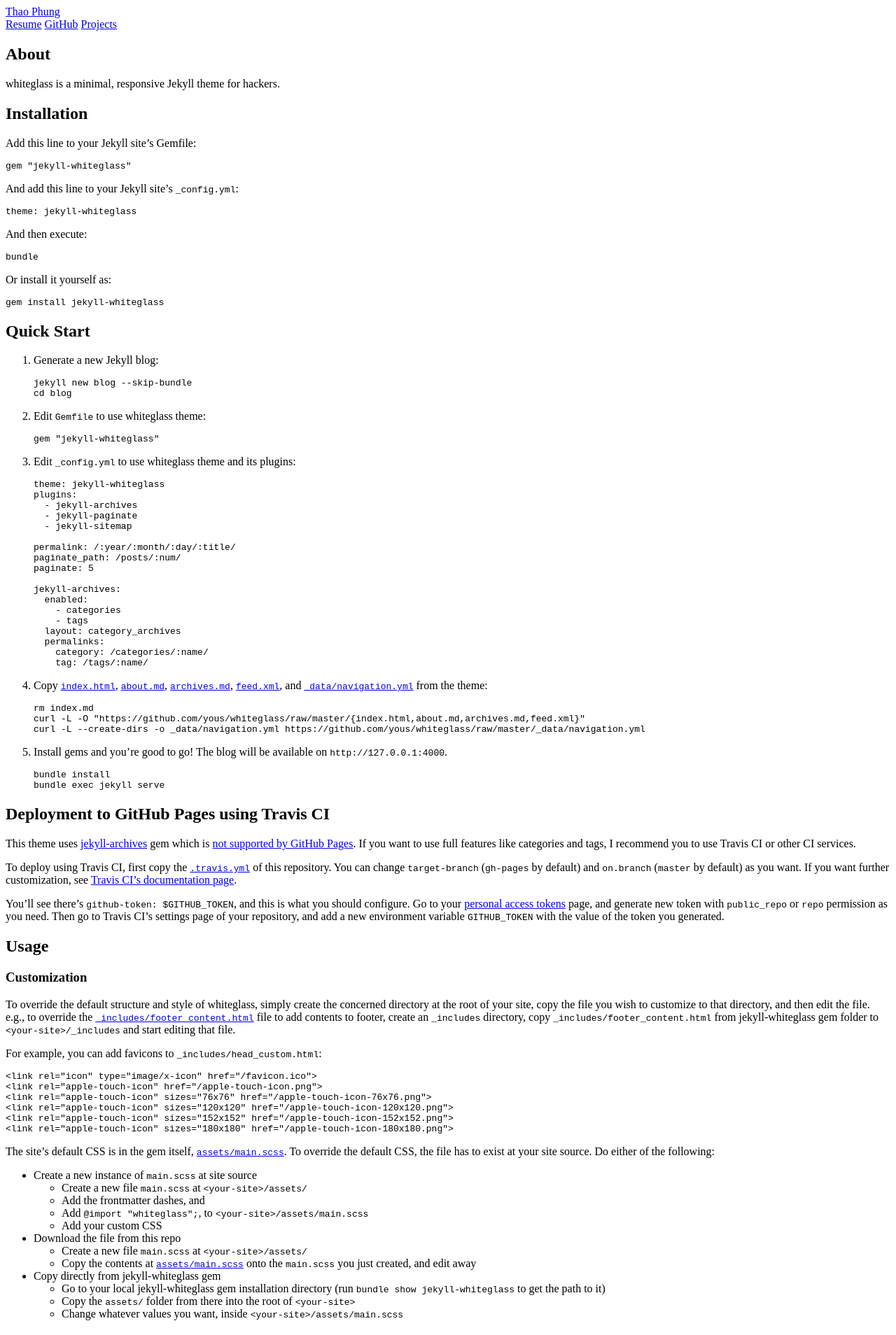
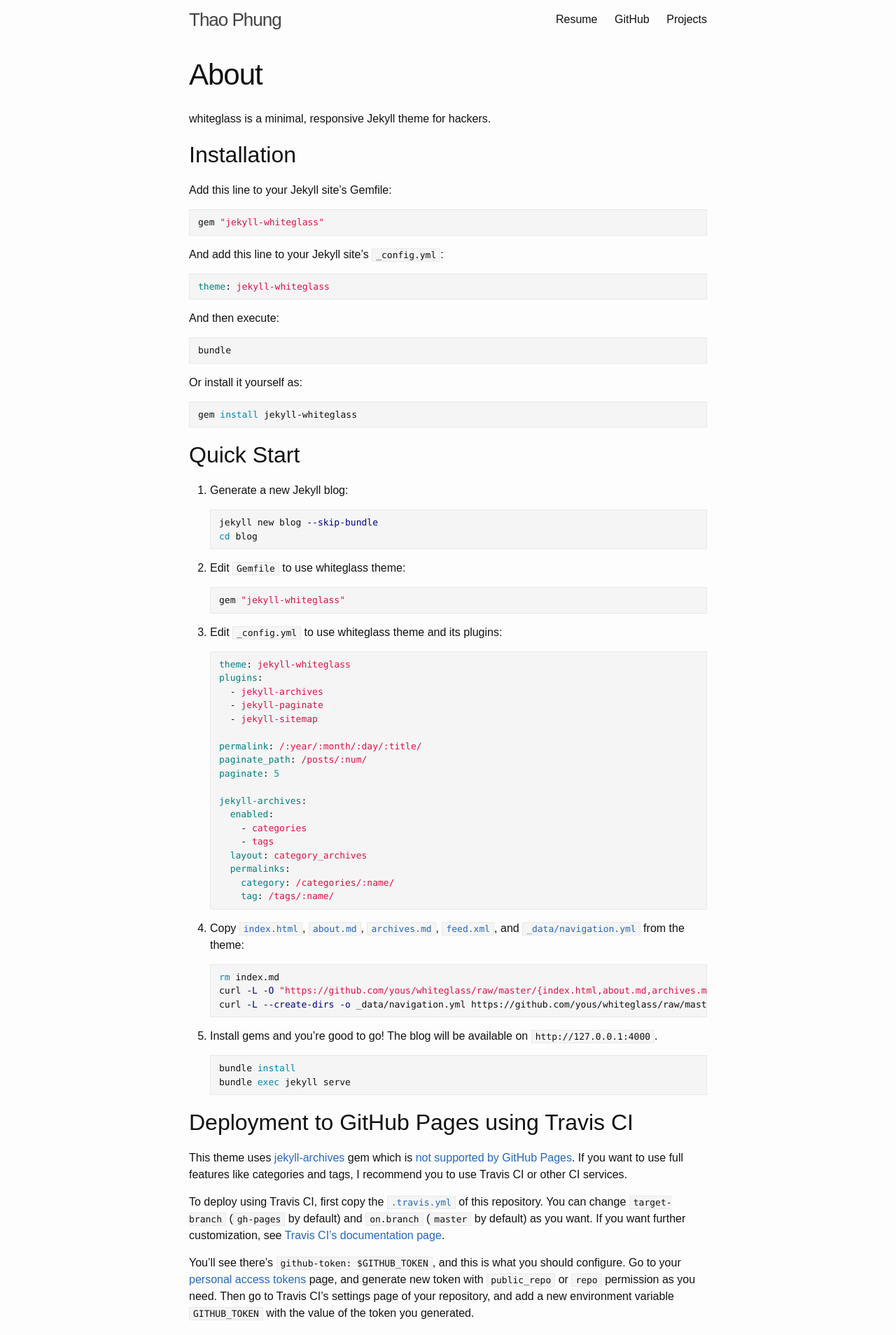
Before and after one commit to thaophung/thaophung.github.io, a Jekyll site: the page built from about.md, in a window 1280 px wide. Shown: the top 1908 px of the page at 70% size. Built offline with Jekyll 4.4.1, drawn with Linux system fonts in a browser that asks for light colours; comment, search, counter and statistics services are not loaded.

Commit message:
add assets

```diff
--- a/_config.yml
+++ b/_config.yml
@@ -20,7 +20,7 @@
 baseurl: "" # the subpath of your site, e.g. /blog
 url: "https://thaophung.github.io" # the base hostname & protocol for your site, e.g. http://example.com
 #twitter_username: blancemorris
-github_username:  thaopohung
+github_username:  thaophung
 author: Thao Phung
 
 # Build settings
@@ -45,10 +45,10 @@
 jekyll-archives:
   enabled:
     - categories
-    - tags
+      #- tags
   layout: category_archives
   permalinks:
     category: /categories/:name/
-    tag: /tags/:name
+    #tag: /tags/:name
 
 comments: false
--- /dev/null
+++ b/_sass/whiteglass.scss
@@ -0,0 +1,47 @@
+// Define defaults for each variable.
+$base-font-family: Bitter, "Apple SD Gothic Neo", "Noto Sans", "Source Han Sans", "Noto Sans CJK JP", "Source Han Sans JP", "Noto Sans CJK KR", "Source Han Sans KR", NanumBarunGothic, AppleGothic, "Malgun Gothic", Dotum, sans-serif !default;
+$monospace-font-family: Monaco, Menlo, Consolas, "Courier New", DotumChe, monospace !default;
+$base-font-size:   16px !default;
+$base-font-weight: 400 !default;
+$small-font-size:  $base-font-size * 0.875 !default;
+$base-line-height: 1.5 !default;
+
+$spacing-unit:     30px !default;
+
+$text-color:       #111 !default;
+$background-color: #fdfdfd !default;
+$brand-color:      #2568ba !default;
+
+$grey-color:       #828282 !default;
+$grey-color-light: lighten($grey-color, 40%) !default;
+$grey-color-dark:  darken($grey-color, 25%) !default;
+
+// Width of the content area
+$content-width:    800px !default;
+
+$on-palm:          600px !default;
+$on-laptop:        800px !default;
+
+
+
+// Use media queries like this:
+// @include media-query($on-palm) {
+//   .wrapper {
+//     padding-right: $spacing-unit / 2;
+//     padding-left: $spacing-unit / 2;
+//   }
+// }
+@mixin media-query($device) {
+  @media screen and (max-width: $device) {
+    @content;
+  }
+}
+
+
+
+// Import partials.
+@import
+  "whiteglass/base",
+  "whiteglass/layout",
+  "whiteglass/syntax-highlighting"
+;
--- /dev/null
+++ b/_sass/whiteglass/_base.scss
@@ -0,0 +1,201 @@
+/**
+ * Reset some basic elements
+ */
+body, h1, h2, h3, h4, h5, h6,
+p, blockquote, pre, hr,
+dl, dd, ol, ul, figure {
+  margin: 0;
+  padding: 0;
+}
+
+
+
+/**
+ * Basic styling
+ */
+body {
+  font: $base-font-weight #{$base-font-size}/#{$base-line-height} $base-font-family;
+  color: $text-color;
+  background-color: $background-color;
+  -webkit-text-size-adjust: 100%;
+  -webkit-font-feature-settings: "kern" 1;
+     -moz-font-feature-settings: "kern" 1;
+       -o-font-feature-settings: "kern" 1;
+          font-feature-settings: "kern" 1;
+  font-kerning: normal;
+}
+
+
+
+/**
+ * Set `margin-bottom` to maintain vertical rhythm
+ */
+h1, h2, h3, h4, h5, h6,
+p, blockquote, pre,
+ul, ol, dl, figure,
+%vertical-rhythm {
+  margin-bottom: $spacing-unit / 2;
+}
+
+
+
+/**
+ * Images
+ */
+img {
+  max-width: 100%;
+  vertical-align: middle;
+}
+
+
+
+/**
+ * Figures
+ */
+figure > img {
+  display: block;
+}
+
+figcaption {
+  font-size: $small-font-size;
+}
+
+
+
+/**
+ * Lists
+ */
+ul, ol {
+  margin-left: $spacing-unit;
+}
+
+li {
+  > ul,
+  > ol {
+    margin-bottom: 0;
+  }
+}
+
+
+
+/**
+ * Headings
+ */
+h1, h2, h3, h4, h5, h6 {
+  font-weight: $base-font-weight;
+
+  code {
+    font-size: inherit;
+  }
+}
+
+
+
+/**
+ * Links
+ */
+a {
+  color: $brand-color;
+  text-decoration: none;
+
+  &:visited {
+    color: darken($brand-color, 10%);
+  }
+
+  &:hover {
+    color: $text-color;
+    text-decoration: underline;
+  }
+}
+
+
+
+/**
+ * Blockquotes
+ */
+blockquote {
+  color: $grey-color;
+  border-left: 4px solid $grey-color-light;
+  padding-left: $spacing-unit / 2;
+  font-size: 18px;
+  letter-spacing: -1px;
+  font-style: italic;
+
+  > :last-child {
+    margin-bottom: 0;
+  }
+}
+
+
+
+/**
+ * Rules
+ */
+hr {
+  height: 4px;
+  margin: $spacing-unit / 2 0;
+  border: 0;
+  background-color: $grey-color-light;
+}
+
+
+
+/**
+ * Code formatting
+ */
+pre,
+code {
+  font-family: $monospace-font-family;
+  font-size: 13px;
+  border: 1px solid $grey-color-light;
+  border-radius: 0;
+  background-color: lighten($grey-color-light, 5%);
+}
+
+code {
+  padding: 1px 5px;
+}
+
+pre {
+  padding: 8px 12px;
+  overflow-x: auto;
+
+  > code {
+    border: 0;
+    padding-right: 0;
+    padding-left: 0;
+  }
+}
+
+
+
+/**
+ * Wrapper
+ */
+.wrapper {
+  max-width: -webkit-calc(#{$content-width} - (#{$spacing-unit} * 2));
+  max-width:         calc(#{$content-width} - (#{$spacing-unit} * 2));
+  margin-right: auto;
+  margin-left: auto;
+  padding-right: $spacing-unit;
+  padding-left: $spacing-unit;
+  @extend %clearfix;
+
+  @include media-query($on-laptop) {
+    max-width: -webkit-calc(#{$content-width} - (#{$spacing-unit}));
+    max-width:         calc(#{$content-width} - (#{$spacing-unit}));
+    padding-right: $spacing-unit / 2;
+    padding-left: $spacing-unit / 2;
+  }
+}
+
+
+
+/**
+ * Clearfix
+ */
+%clearfix:after {
+  content: "";
+  display: table;
+  clear: both;
+}
--- /dev/null
+++ b/_sass/whiteglass/_layout.scss
@@ -0,0 +1,218 @@
+/**
+ * Site header
+ */
+.site-header {
+  min-height: 56px;
+
+  // Positioning context for the mobile navigation icon
+  position: relative;
+}
+
+.site-title {
+  font-size: 26px;
+  font-weight: 300;
+  line-height: 56px;
+  letter-spacing: -1px;
+  margin-bottom: 0;
+  float: left;
+
+  &,
+  &:visited {
+    color: $grey-color-dark;
+  }
+}
+
+.site-nav {
+  float: right;
+  line-height: 56px;
+
+  .page-link {
+    color: $text-color;
+    line-height: $base-line-height;
+
+    // Gaps between nav items, but not on the last one
+    &:not(:last-child) {
+      margin-right: 20px;
+    }
+  }
+
+  @include media-query($on-palm) {
+    .page-link {
+      padding: 20px 0;
+
+      &:not(:last-child) {
+        margin-right: 0;
+      }
+      margin-left: 20px;
+    }
+  }
+}
+
+
+
+/**
+ * Site footer
+ */
+.site-footer {
+  padding: $spacing-unit 0;
+  font-size: 15px;
+  color: $grey-color;
+  text-align: center;
+}
+
+
+
+/**
+ * Page content
+ */
+.page-content {
+  padding: $spacing-unit 0;
+}
+
+.page-heading {
+  font-size: 20px;
+}
+
+.post-list {
+  margin-left: 0;
+  list-style: none;
+
+  .post-link:hover {
+    text-decoration: none;
+  }
+
+  > li {
+    margin-bottom: $spacing-unit * 2;
+
+    &:not(:first-child) {
+      border-top: 4px solid $grey-color-light;
+      padding-top: $spacing-unit * 2;
+    }
+  }
+}
+
+.post-archives {
+  margin-left: 0;
+  list-style: none;
+
+  .post-link {
+    font-size: 24px;
+  }
+
+  > li {
+    margin-bottom: $spacing-unit;
+  }
+}
+
+.post-meta {
+  font-size: $small-font-size;
+  color: $grey-color;
+}
+
+.post-link {
+  &,
+  &:visited {
+    color: $text-color;
+  }
+
+  &:hover {
+    color: $brand-color;
+  }
+}
+
+.post-continue {
+  a {
+    padding: 8px 15px;
+    text-decoration: none;
+
+    &,
+    &:visited {
+      color: $grey-color;
+      background-color: $grey-color-light;
+    }
+
+    &:hover {
+      color: white;
+      background-color: $brand-color;
+    }
+  }
+}
+
+
+
+/**
+ * Posts
+ */
+.post-header {
+  margin-bottom: $spacing-unit;
+}
+
+.post-title {
+  font-size: 42px;
+  letter-spacing: -1px;
+  line-height: 1;
+
+  @include media-query($on-laptop) {
+    font-size: 36px;
+  }
+}
+
+.post-content {
+  margin-bottom: $spacing-unit;
+
+  h2 {
+    font-size: 32px;
+
+    @include media-query($on-laptop) {
+      font-size: 28px;
+    }
+  }
+
+  h3 {
+    font-size: 26px;
+
+    @include media-query($on-laptop) {
+      font-size: 22px;
+    }
+  }
+
+  h4 {
+    font-size: 20px;
+
+    @include media-query($on-laptop) {
+      font-size: 18px;
+    }
+  }
+}
+
+
+
+/**
+ * Pagination
+ */
+.pagination {
+  padding: $spacing-unit / 2 0;
+  border-top: 1px solid $grey-color-light;
+  border-bottom: 1px solid $grey-color-light;
+  text-align: center;
+  @extend %clearfix;
+
+  a {
+    &,
+    &:visited {
+      color: $grey-color;
+    }
+
+    &:hover {
+      color: $brand-color;
+    }
+  }
+
+  .previous {
+    float: left;
+  }
+
+  .next {
+    float: right;
+  }
+}
--- /dev/null
+++ b/_sass/whiteglass/_syntax-highlighting.scss
@@ -0,0 +1,71 @@
+/**
+ * Syntax highlighting styles
+ */
+.highlight {
+  background-color: lighten($grey-color-light, 5%);
+  @extend %vertical-rhythm;
+
+  .highlighter-rouge & {
+    background-color: lighten($grey-color-light, 5%);
+  }
+
+  .c     { color: #998; font-style: italic } // Comment
+  .err   { color: #a61717; background-color: #e3d2d2 } // Error
+  .k     { font-weight: bold } // Keyword
+  .o     { font-weight: bold } // Operator
+  .cm    { color: #998; font-style: italic } // Comment.Multiline
+  .cp    { color: #999; font-weight: bold } // Comment.Preproc
+  .c1    { color: #998; font-style: italic } // Comment.Single
+  .cs    { color: #999; font-weight: bold; font-style: italic } // Comment.Special
+  .gd    { color: #000; background-color: #fdd } // Generic.Deleted
+  .gd .x { color: #000; background-color: #faa } // Generic.Deleted.Specific
+  .ge    { font-style: italic } // Generic.Emph
+  .gr    { color: #a00 } // Generic.Error
+  .gh    { color: #999 } // Generic.Heading
+  .gi    { color: #000; background-color: #dfd } // Generic.Inserted
+  .gi .x { color: #000; background-color: #afa } // Generic.Inserted.Specific
+  .go    { color: #888 } // Generic.Output
+  .gp    { color: #555 } // Generic.Prompt
+  .gs    { font-weight: bold } // Generic.Strong
+  .gu    { color: #aaa } // Generic.Subheading
+  .gt    { color: #a00 } // Generic.Traceback
+  .kc    { font-weight: bold } // Keyword.Constant
+  .kd    { font-weight: bold } // Keyword.Declaration
+  .kp    { font-weight: bold } // Keyword.Pseudo
+  .kr    { font-weight: bold } // Keyword.Reserved
+  .kt    { color: #458; font-weight: bold } // Keyword.Type
+  .m     { color: #099 } // Literal.Number
+  .s     { color: #d14 } // Literal.String
+  .na    { color: #008080 } // Name.Attribute
+  .nb    { color: #0086B3 } // Name.Builtin
+  .nc    { color: #458; font-weight: bold } // Name.Class
+  .no    { color: #008080 } // Name.Constant
+  .ni    { color: #800080 } // Name.Entity
+  .ne    { color: #900; font-weight: bold } // Name.Exception
+  .nf    { color: #900; font-weight: bold } // Name.Function
+  .nn    { color: #555 } // Name.Namespace
+  .nt    { color: #000080 } // Name.Tag
+  .nv    { color: #008080 } // Name.Variable
+  .ow    { font-weight: bold } // Operator.Word
+  .w     { color: #bbb } // Text.Whitespace
+  .mf    { color: #099 } // Literal.Number.Float
+  .mh    { color: #099 } // Literal.Number.Hex
+  .mi    { color: #099 } // Literal.Number.Integer
+  .mo    { color: #099 } // Literal.Number.Oct
+  .sb    { color: #d14 } // Literal.String.Backtick
+  .sc    { color: #d14 } // Literal.String.Char
+  .sd    { color: #d14 } // Literal.String.Doc
+  .s2    { color: #d14 } // Literal.String.Double
+  .se    { color: #d14 } // Literal.String.Escape
+  .sh    { color: #d14 } // Literal.String.Heredoc
+  .si    { color: #d14 } // Literal.String.Interpol
+  .sx    { color: #d14 } // Literal.String.Other
+  .sr    { color: #009926 } // Literal.String.Regex
+  .s1    { color: #d14 } // Literal.String.Single
+  .ss    { color: #990073 } // Literal.String.Symbol
+  .bp    { color: #999 } // Name.Builtin.Pseudo
+  .vc    { color: #008080 } // Name.Variable.Class
+  .vg    { color: #008080 } // Name.Variable.Global
+  .vi    { color: #008080 } // Name.Variable.Instance
+  .il    { color: #099 } // Literal.Number.Integer.Long
+}
--- /dev/null
+++ b/assets/main.scss
@@ -0,0 +1,49 @@
+---
+# Only the main Sass file needs front matter (the dashes are enough)
+---
+@charset "utf-8";
+
+// Our variables
+$base-font-family: Bitter, "Apple SD Gothic Neo", AppleGothic, NanumBarunGothic, "Malgun Gothic", Dotum, sans-serif;
+$monospace-font-family: Monaco, Menlo, Consolas, "Courier New", DotumChe, monospace;
+$base-font-size:   16px;
+$base-font-weight: 400;
+$small-font-size:  $base-font-size * 0.875;
+$base-line-height: 1.5;
+
+$spacing-unit:     30px;
+
+$text-color:       #111;
+$background-color: #fdfdfd;
+$brand-color:      #2568ba;
+
+$grey-color:       #828282;
+$grey-color-light: lighten($grey-color, 40%);
+$grey-color-dark:  darken($grey-color, 25%);
+
+// Width of the content area
+$content-width:    800px;
+
+$on-palm:          600px;
+$on-laptop:        800px;
+
+
+
+// whiteglass also includes a mixin for defining media queries.
+// Use media queries like this:
+// @include media-query($on-palm) {
+//     .wrapper {
+//         padding-right: $spacing-unit / 2;
+//         padding-left: $spacing-unit / 2;
+//     }
+// }
+@mixin media-query($device) {
+  @media screen and (max-width: $device) {
+    @content;
+  }
+}
+
+
+
+// Import partials from the `whiteglass` theme.
+@import "whiteglass";
```
